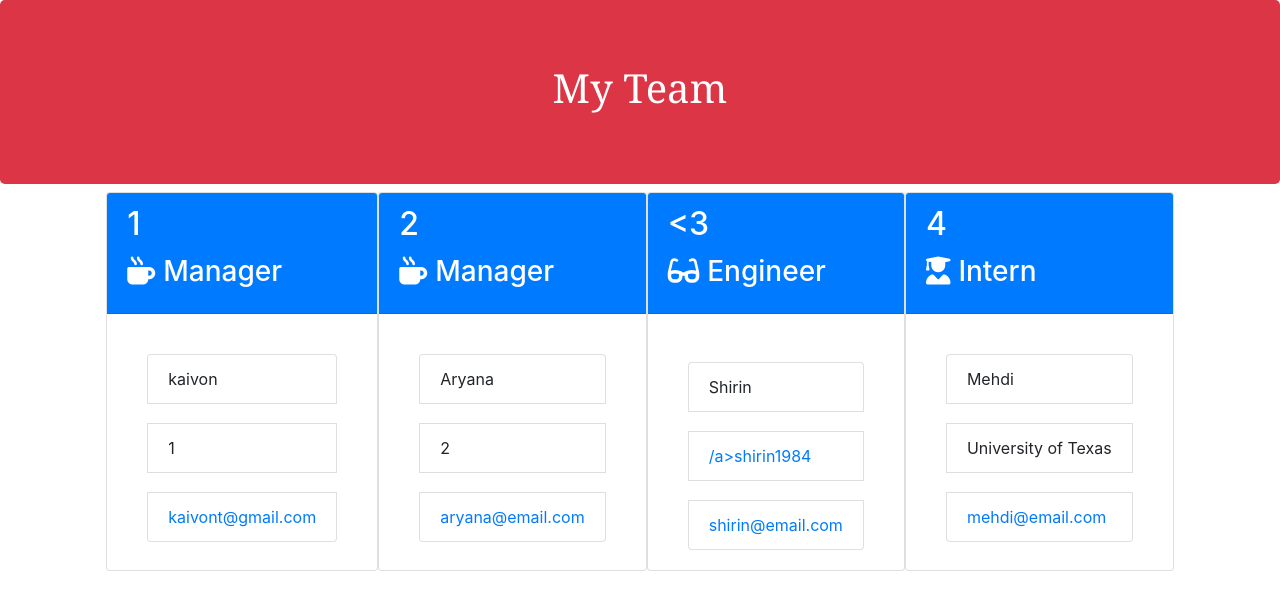
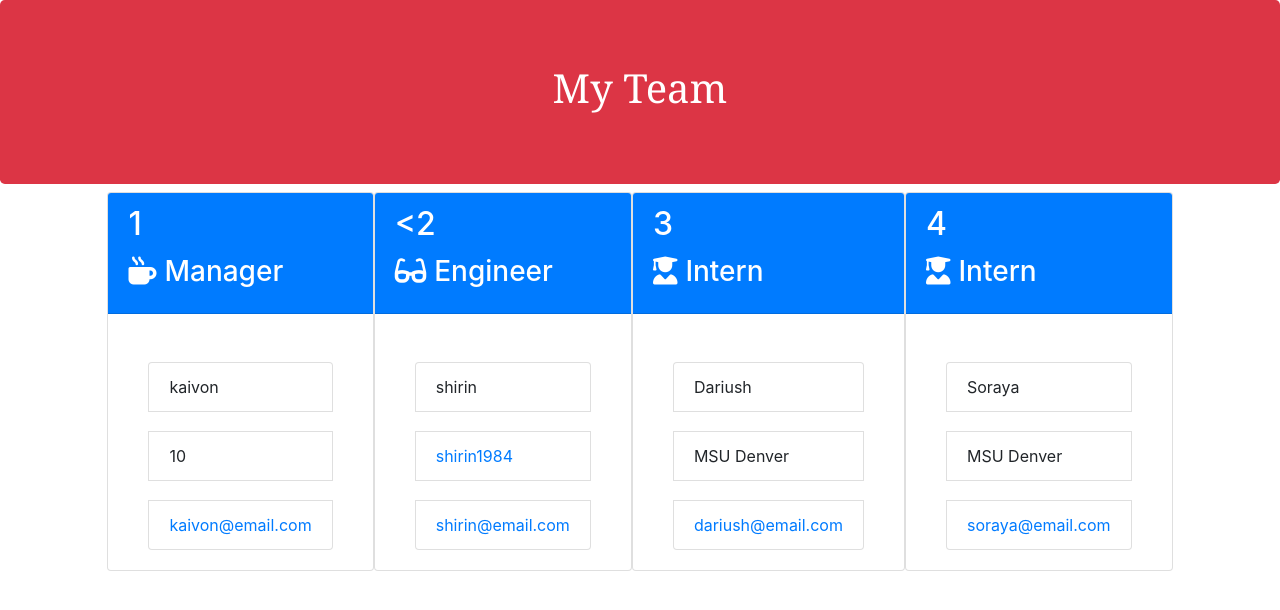
Before and after one commit to kaivont85/Team-Profile-Generator, a website: page team.html in a window 1280 px wide. Drawn offline with nearby package versions, Linux system fonts and the light colour scheme.

Commit message:
final commit with added screenshots and gif, updating the readme and minor tweaks

```diff
--- a/team.html
+++ b/team.html
@@ -29,31 +29,15 @@
 
 
 <div class="card employee-card">
-  <div class="card-header bg-primary text-white">
+  <div class="card-header mb-2 bg-primary text-white">
     <h2 class="card-title">1</h2>
     <h3 class="card-title"><i class="fas fa-mug-hot mr-2"></i>Manager</h3>
   </div>
   <div class="card-body">
     <ul class="list-group">
         <li class="list-group-item">kaivon</li>
-        <li class="list-group-item">1</li>
-        <li class="list-group-item"> <a href="mailto:kaivont@gmail.com">kaivont@gmail.com</a></li>
-    </ul>
-  </div>
-</div>
-
-
-
-<div class="card employee-card">
-  <div class="card-header bg-primary text-white">
-    <h2 class="card-title">2</h2>
-    <h3 class="card-title"><i class="fas fa-mug-hot mr-2"></i>Manager</h3>
-  </div>
-  <div class="card-body">
-    <ul class="list-group">
-        <li class="list-group-item">Aryana</li>
-        <li class="list-group-item">2</li>
-        <li class="list-group-item"> <a href="mailto:aryana@email.com">aryana@email.com</a></li>
+        <li class="list-group-item">10</li>
+        <li class="list-group-item"> <a href="mailto:kaivon@email.com">kaivon@email.com</a></li>
     </ul>
   </div>
 </div>
@@ -63,13 +47,13 @@
 
   <div class="card employee-card">
   <div class="card-header mb-2 bg-primary text-white">
-    <h2 class="card-title"><3</h2>
+    <h2 class="card-title"><2</h2>
     <h3 class="card-title"><i class="fas fa-glasses mr-2"></i>Engineer</h3>
   </div>
     <div class="card-body">
     <ul class="list-group">
-        <li class="list-group-item">Shirin</li>
-        <li class="list-group-item"><a href="github.com/shirin1984">/a>shirin1984</a></li>
+        <li class="list-group-item">shirin</li>
+        <li class="list-group-item"><a href="github.com/shirin1984">shirin1984</a></li>
         <li class="list-group-item"><a href="mailto:shirin@email.com">shirin@email.com</a></li>
     </ul>
   </div>
@@ -78,16 +62,33 @@
 
 
   <div class="card employee-card">
-  <div class="card-header bg-primary text-white">
+  <div class="card-header mb-2 bg-primary text-white">
+
+    <h2 class="card-title">3</h2>
+    <h3 class="card-title"><i class="fas fa-user-graduate mr-2"></i>Intern</h3>
+  </div>
+    <div class="card-body">
+    <ul class="list-group">
+        <li class="list-group-item">Dariush</li>
+        <li class="list-group-item">MSU Denver</li>
+        <li class="list-group-item"><a href="mailto:dariush@email.com">dariush@email.com</a></li>
+    </ul>
+  </div>
+</div>
+
+
+
+  <div class="card employee-card">
+  <div class="card-header mb-2 bg-primary text-white">
 
     <h2 class="card-title">4</h2>
     <h3 class="card-title"><i class="fas fa-user-graduate mr-2"></i>Intern</h3>
   </div>
     <div class="card-body">
     <ul class="list-group">
-        <li class="list-group-item">Mehdi</li>
-        <li class="list-group-item">University of Texas</li>
-        <li class="list-group-item"><a href="mailto:mehdi@email.com">mehdi@email.com</a></li>
+        <li class="list-group-item">Soraya</li>
+        <li class="list-group-item">MSU Denver</li>
+        <li class="list-group-item"><a href="mailto:soraya@email.com">soraya@email.com</a></li>
     </ul>
   </div>
 </div>
```
Also changed, not shown: tests/Engineer.test.js (+1 -1 lines), tests/Intern.test.js (+1 -1 lines), README.md, assets/gifoftestsandappworkingsmoothly.gif (added), assets/teamgeneratedhtml.png (added).
